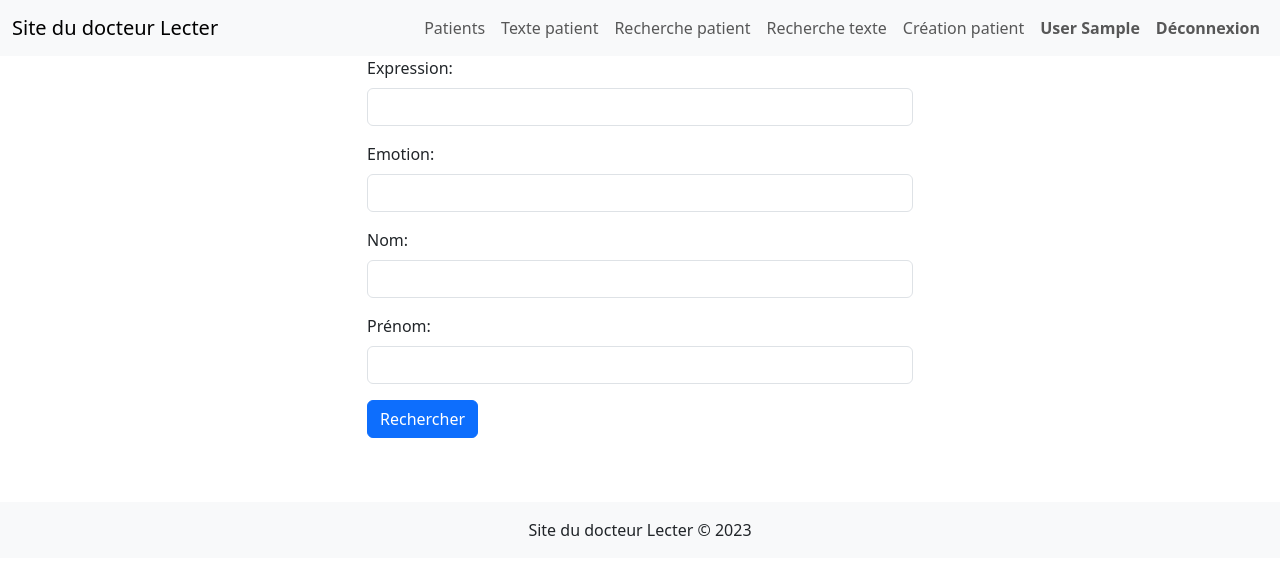
After one commit to impejonathan/django_psy, a Django app: page /recherche_text/ in a window 1280 px wide. The commit adds this page. Shown: the top 575 px of the page. Run offline with Django 4.2, Linux system fonts and the light colour scheme; the visitor is signed in with stand-in values (Sample User, id 1); some libraries are stand-ins or nearby versions.

Commit message:
user_story 2-3-4-7 ok style front ok secu ok

```diff
--- a/psy_nlp/note_psy/templates/note_psy/base.html
+++ b/psy_nlp/note_psy/templates/note_psy/base.html
@@ -1,10 +1,79 @@
-{% comment %} # templates/base.html {% endcomment %}
-<html>
-    <head>
-        <title>FotoBlog</title>
-    </head>
-    <body>
-        <h1>FotoBlog</h1>
-        {% block content %}{% endblock content %}
-    </body>
+{% load static %}
+
+<!DOCTYPE html>
+<html lang="en">
+
+<head>
+    <meta charset="UTF-8">
+    <meta http-equiv="X-UA-Compatible" content="IE=edge">
+    <meta name="viewport" content="width=device-width, initial-scale=1.0">
+    {% comment %} <link rel="stylesheet" href="{% static 'reset.css' %}" /> {% endcomment %}
+    {% comment %} <link rel="stylesheet" href="{% static 'style.css' %}" /> {% endcomment %}
+    <link href="https://cdn.jsdelivr.net/npm/bootstrap@5.3.0-alpha1/dist/css/bootstrap.min.css" rel="stylesheet" integrity="sha384-GLhlTQ8iRABdZLl6O3oVMWSktQOp6b7In1Zl3/Jr59b6EGGoI1aFkw7cmDA6j6gD" crossorigin="anonymous">
+    <title>site du docteur lecter</title>
+
+</head>
+<body>
+     <header>
+        <nav class="navbar navbar-expand-lg navbar-light bg-light">
+            <div class="container-fluid">
+                <a class="navbar-brand" href="#">Site du docteur Lecter</a>
+                <button class="navbar-toggler" type="button" data-bs-toggle="collapse" data-bs-target="#navbarNav" aria-controls="navbarNav" aria-expanded="false" aria-label="Toggle navigation">
+                    <span class="navbar-toggler-icon"></span>
+                </button>
+                <div class="collapse navbar-collapse justify-content-end" id="navbarNav">
+                    <ul class="navbar-nav">
+
+                        {% comment %} <li class="nav-item">
+                            <a class="nav-link" href="{% url 'signup' %}">S’inscrire</a>
+                        </li> {% endcomment %}
+                        <li class="nav-item">
+                            <a class="nav-link" href="{% url 'patients' %}">Patients</a>
+                        </li>
+                        <li class="nav-item">
+                            <a class="nav-link" href="{% url 'texte_patient' %}">Texte patient</a>
+                        </li>
+                        <li class="nav-item">
+                            <a class="nav-link" href="{% url 'recherche_patient' %}">Recherche patient</a>
+                        </li>
+                        <li class="nav-item">
+                            <a class="nav-link" href="{% url 'recherche_text' %}">Recherche texte</a>
+                        </li>
+                        <li class="nav-item">
+                            <a class="nav-link" href="{% url 'creation_patient' %}">Création patient</a>
+                        </li>
+                    </ul>
+                    <ul class="navbar-nav">
+                        {% if request.user.is_authenticated %}
+                        <li class="nav-item">
+                            <span class="nav-link fw-bold">{{ user.last_name }} {{ user.first_name }}</span>
+                        </li>
+                        <li class="nav-item">
+                            <a class="nav-link fw-bold"  href="{% url 'logout' %}">Déconnexion</a>
+                        </li>
+                        {% else %}
+                        <li class="nav-item">
+                            <a class="nav-link fw-bold" href="{% url 'login' %}">Se connecter</a>
+                        </li>
+                        {% endif %}
+                    </ul>
+
+                </div>
+            </div>
+        </nav>
+    </header>
+
+    {% block content %}
+    {% endblock %}
+
+     <footer class="d-lg-block d-none bg-light text-center py-3 mt-5">
+        Site du docteur Lecter © 2023
+    </footer>
+
+<script src="<EUGPSCoordinates>https://cdn.jsdelivr.net/npm/bootstrap@5.3.0-alpha1/dist/js/bootstrap.bundle.min.js"
+integrity="<EUGPSCoordinates>sha384-w76AqPfDkMBDXo30jS1Sgez6pr3x5MlQ1ZAGC+nuZB+EYdgRZgiwxhTBTkF7CXvN"
+crossorigin="<EUGPSCoordinates>anonymous"></script>
+
+</body>
+
 </html>
--- /dev/null
+++ b/psy_nlp/note_psy/templates/note_psy/recherche_text.html
@@ -0,0 +1,45 @@
+{% extends 'note_psy/base.html' %}
+
+{% comment %} # recherche_text.html {% endcomment %}
+{% block content %}
+    <div class="container">
+        <div class="row justify-content-center">
+            <div class="col-md-6">
+                <form method="post" class="mb-3">
+                    {% csrf_token %}
+                    <div class="mb-3">
+                        <label for="expression" class="form-label">Expression:</label>
+                        <input type="text" id="expression" name="expression" class="form-control">
+                    </div>
+                    <div class="mb-3">
+                        <label for="emotion" class="form-label">Emotion:</label>
+                        <input type="text" id="emotion" name="emotion" class="form-control">
+                    </div>
+                    <div class="mb-3">
+                        <label for="lastname" class="form-label">Nom:</label>
+                        <input type="text" id="lastname" name="lastname" class="form-control">
+                    </div>
+                    <div class="mb-3">
+                        <label for="firstname" class="form-label">Prénom:</label>
+                        <input type="text" id="firstname" name="firstname" class="form-control">
+                    </div>
+                    <input type="submit" value="Rechercher" class="btn btn-primary">
+                </form>
+
+                {% if no_results %}
+                    <div class="alert alert-danger">
+                        Aucun résultat trouvé pour cette recherche.
+                    </div>
+                {% else %}
+                    {% if results %}
+                        <ul>
+                            {% for result in results %}
+                            <li>{{ result.text }} ({{ result.emotion }}) - {{ result.patient_lastname }} {{ result.patient_firstname }}</li>
+                            {% endfor %}
+                        </ul>
+                    {% endif %}
+                {% endif %}
+            </div>
+        </div>
+    </div>
+{% endblock %}
--- a/psy_nlp/note_psy/views.py
+++ b/psy_nlp/note_psy/views.py
@@ -2,11 +2,18 @@
 from django.conf import settings
 from django.shortcuts import render, redirect
 from django.contrib.auth import login, authenticate , logout
+from django.contrib.auth.models import User
+from django.contrib.auth.decorators import login_required
+
+
 from . import forms
 import pandas as pd
 
 from .models import Patient
 from datetime import date, timedelta
+
+from transformers import pipeline
+
 
 from elasticsearch import Elasticsearch
 es = Elasticsearch(hosts=['http://localhost:9200'])
@@ -38,7 +45,7 @@ def login_page(request):
             )
             if user is not None:
                 login(request, user)
-                return redirect('home')
+                return redirect('patients')
         message = 'Identifiants invalides.'
     return render(request, 'note_psy/login.html', context={'form': form, 'message': message})
 
@@ -56,30 +63,7 @@ def signup_page(request):
 
 
 
-# def patient_page(request):
-#     patients = Patient.objects.all()
-#     return render(request, 'note_psy/patient.html', context={'patients': patients})
-
-
-# def patient_page(request):
-#     patients = Patient.objects.filter(patient_left=True).order_by('patient_lastname', 'patient_firstname')
-
-#     return render(request, 'note_psy/patient.html', context={'patients': patients})
-
-
-
-# def patient_page(request):
-#     patients = Patient.objects.filter(patient_left=True).order_by('patient_lastname', 'patient_firstname')
-#     patients_emotions = []
-#     for patient in patients:
-#         res = es.search(index="notes", body={"query": {"match": {"text": patient.patient_lastname}}})
-#         if res['hits']['hits']:
-#             emotion = res['hits']['hits'][0]['_source']['emotion']
-#         else:
-#             emotion = 'Aucune donnée trouvée'
-#         patients_emotions.append((patient, emotion))
-#     return render(request, 'note_psy/patient.html', context={'patients_emotions': patients_emotions})
-
+@login_required(login_url='login')
 def patient_page(request):
     patients = Patient.objects.filter(patient_left=True).order_by('patient_lastname', 'patient_firstname')
     patients_emotions = []
@@ -101,3 +85,90 @@ def patient_page(request):
         sentiment_counts = df['emotion'].value_counts(normalize=True)
         patients_emotions.append((patient, sentiment_counts))
     return render(request, 'note_psy/patient.html', context={'patients_emotions': patients_emotions})
+
+
+@login_required(login_url='login')
+def texte_patient(request):
+    emotion = ""
+    if request.method == 'POST':
+        text = request.POST.get('text')
+        classifier = pipeline("sentiment-analysis", model="michellejieli/emotion_text_classifier")
+        result = classifier(text)
+        emotion = result[0]['label']
+    return render(request, 'note_psy/texte_patient.html', {'emotion': emotion})
+
+
+@login_required(login_url='login')
+def recherche_patient(request):
+    emotions = {}
+    patient_found = False
+    lastname = ""
+    firstname = ""
+    if request.method == 'POST':
+        lastname = request.POST.get('lastname')
+        firstname = request.POST.get('firstname')
+        patient = Patient.objects.filter(patient_lastname=lastname, patient_firstname=firstname).first()
+        if patient:
+            patient_found = True
+            query = {
+                "query": {
+                    "bool": {
+                        "must": [
+                            {"match": {"patient_lastname": patient.patient_lastname}},
+                            {"match": {"patient_firstname": patient.patient_firstname}}
+                        ]
+                    }
+                }
+            }
+            res = es.search(index='notes', body=query)
+            hits = res['hits']['hits']
+            data = [hit['_source'] for hit in hits]
+            df = pd.DataFrame(data)
+            emotions = df['emotion'].value_counts(normalize=True).to_dict()
+    return render(request, 'note_psy/recherche_patient.html', {'emotions': emotions, 'patient_found': patient_found, 'lastname': lastname, 'firstname': firstname})
+
+
+@login_required(login_url='login')
+def recherche_text(request):
+    results = []
+    no_results = False
+    if request.method == 'POST':
+        expression = request.POST.get('expression')
+        emotion = request.POST.get('emotion')
+        lastname = request.POST.get('lastname')
+        firstname = request.POST.get('firstname')
+        query = {
+            "query": {
+                "bool": {
+                    "must": [
+                        {"match_phrase": {"text": expression}}
+                    ]
+                }
+            }
+        }
+        if emotion:
+            query['query']['bool']['must'].append({"match": {"emotion": emotion}})
+        if lastname and firstname:
+            query['query']['bool']['must'].extend([
+                {"match": {"patient_lastname": lastname}},
+                {"match": {"patient_firstname": firstname}}
+            ])
+        res = es.search(index='notes', body=query)
+        hits = res['hits']['hits']
+        results = [hit['_source'] for hit in hits]
+        if not results:
+            no_results = True
+    return render(request, 'note_psy/recherche_text.html', {'results': results, 'no_results': no_results})
+
+
+@login_required(login_url='login')
+def creation_patient(request):
+    if request.method == 'POST':
+        lastname = request.POST['lastname']
+        firstname = request.POST['firstname']
+        patient = Patient(patient_lastname=lastname, patient_firstname=firstname, patient_left=True)
+        patient.save()
+        message = f"Patient {lastname} {firstname} créé avec succès!"
+        return render(request, 'note_psy/creation_patient.html', {'message': message})
+    else:
+        return render(request, 'note_psy/creation_patient.html')
--- a/psy_nlp/psy_nlp/urls.py
+++ b/psy_nlp/psy_nlp/urls.py
@@ -22,7 +22,10 @@ urlpatterns = [
     # path('', views.index ),
     path('', views.login_page, name='login'),
     path('signup', views.signup_page, name='signup'),
-    # path('logout/', views.logout_user, name='logout'),
+    path('logout/', views.logout_user, name='logout'),
     path('patients/', views.patient_page, name='patients'),
-
+    path('texte_patient/', views.texte_patient, name='texte_patient'),
+    path('recherche_patient/', views.recherche_patient, name='recherche_patient'),
+    path('recherche_text/', views.recherche_text, name='recherche_text'),
+    path('creation_patient/', views.creation_patient, name='creation_patient'),
 ]
```
Also changed, not shown: psy_nlp/note_psy/models.py (+16 -2 lines), psy_nlp/note_psy/templates/note_psy/creation_patient.html (added, +29 -0 lines), psy_nlp/note_psy/templates/note_psy/login.html (+16 -6 lines), psy_nlp/note_psy/templates/note_psy/patient.html (+14 -8 lines), psy_nlp/note_psy/templates/note_psy/recherche_patient.html (added, +36 -0 lines), psy_nlp/note_psy/templates/note_psy/signup.html (+12 -4 lines), psy_nlp/note_psy/templates/note_psy/texte_patient.html (added, +20 -0 lines).
